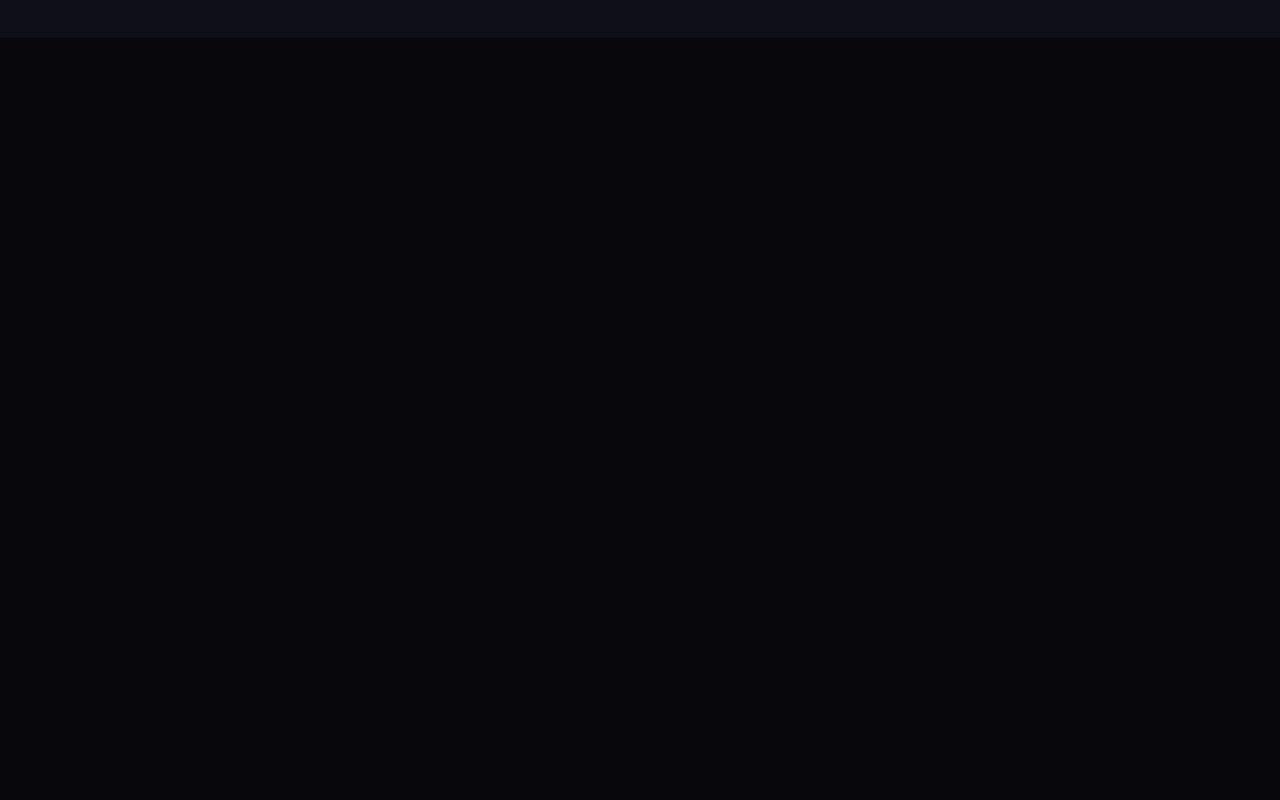
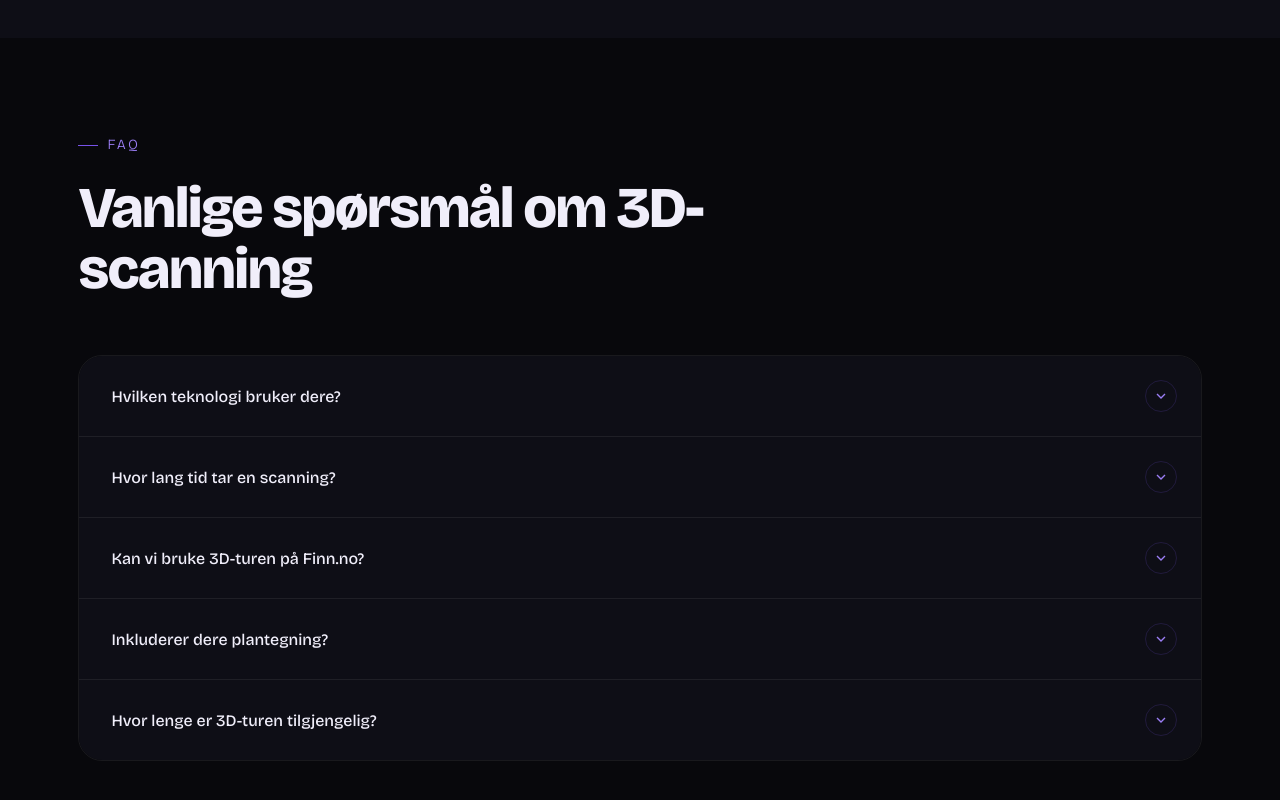
Before and after one commit to attentioErik/attentio-v2, a Next.js app: page /services/3d-scanning in a window 1280 px wide. Shown: the part 3499-4299 px from the top of the page. Built offline with nearby package versions, Linux system fonts and the light colour scheme; a web font is replaced by a local one.

Commit message:
Fix FAQ module: prevent disappearance, add button type, simplify reveal

```diff
--- a/components/FAQ.tsx
+++ b/components/FAQ.tsx
@@ -12,17 +12,19 @@ interface FAQProps {
 export default function FAQ({ title, items }: FAQProps) {
   const [openIndex, setOpenIndex] = useState<number | null>(null)
 
-  const toggle = (i: number) => setOpenIndex(openIndex === i ? null : i)
+  // use functional updater to avoid stale state when toggling quickly
+  const toggle = (i: number) =>
+    setOpenIndex((prev) => (prev === i ? null : i))
 
   return (
     <section className={styles.section}>
       <div className="container">
-        <div className={`${styles.header} reveal`}>
+        <div className={styles.header}>
           <div className="tag">FAQ</div>
           <h2>{title}</h2>
         </div>
 
-        <div className={`${styles.list} reveal rd1`}>
+        <div className={styles.list}>
           {items.map((item, i) => {
             const isOpen = openIndex === i
             return (
@@ -31,6 +33,7 @@ export default function FAQ({ title, items }: FAQProps) {
                 className={`${styles.item} ${isOpen ? styles.open : ''}`}
               >
                 <button
+                  type="button"
                   className={styles.question}
                   onClick={() => toggle(i)}
                   aria-expanded={isOpen}
```
